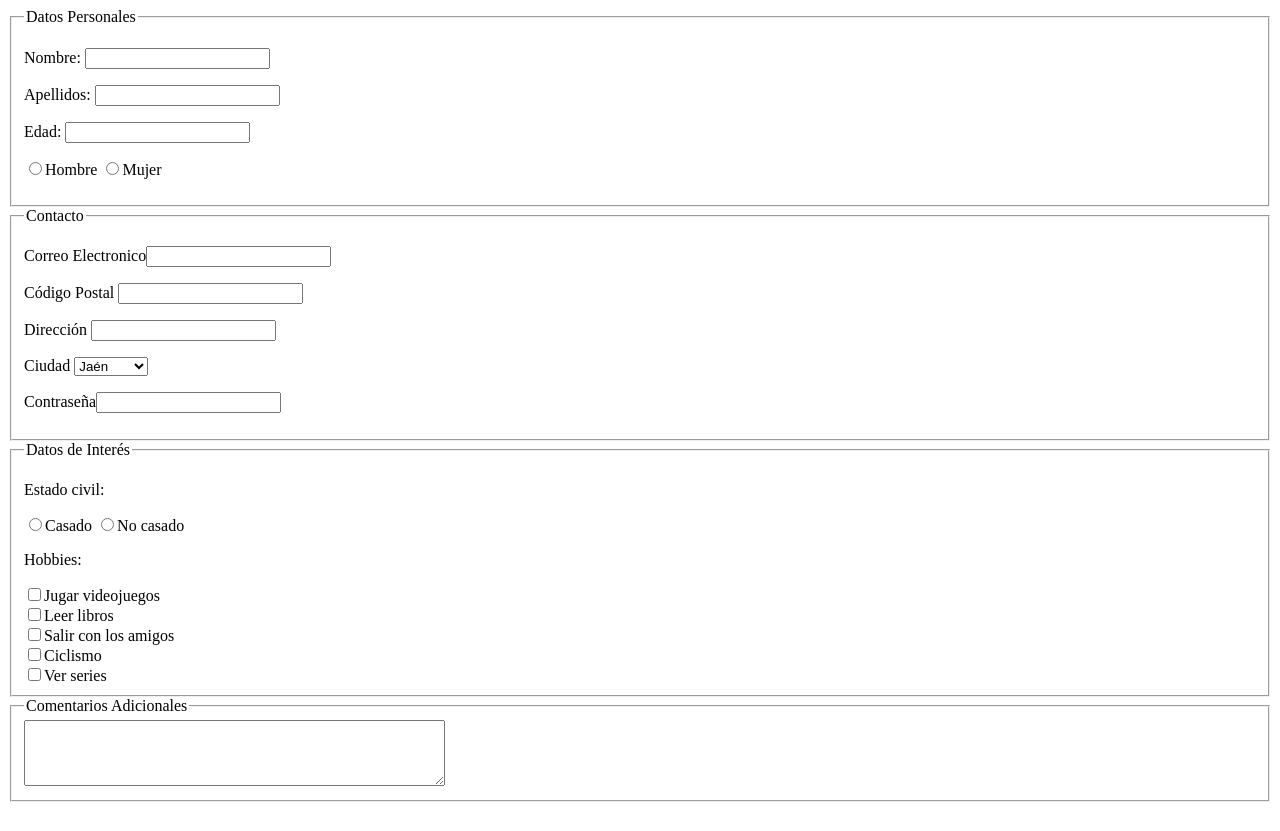
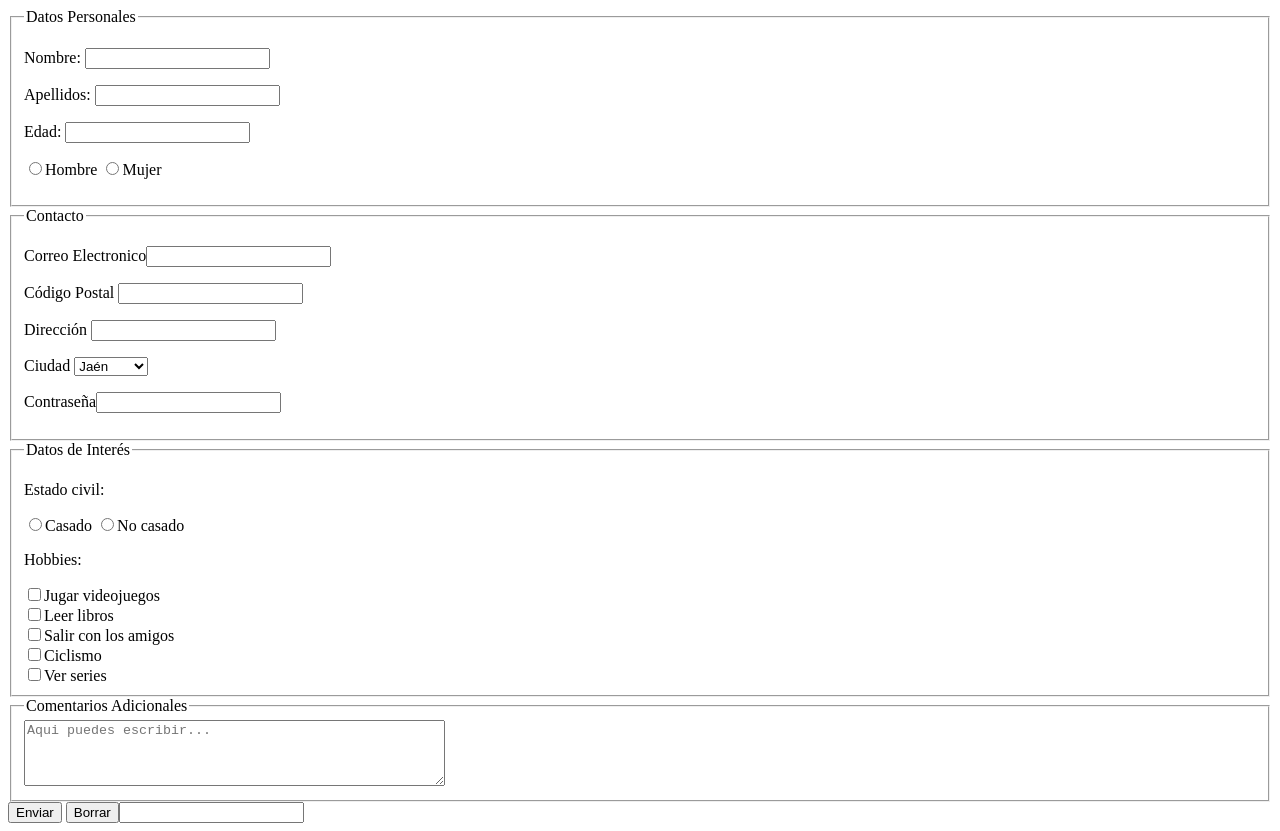
Before and after one commit to zetinia/1DAM_LMSGI_acg, a plain HTML site: page Tema 5/Trabajo horario y formulario de la pag web curriculum/Formulario.html in a window 1280 px wide. Before the commit the page ends 810 px from the top, so only its background shows below. Drawn offline with Linux system fonts and the light colour scheme.

Commit message:
Update Formulario.html

```diff
--- a/Tema 5/Trabajo horario y formulario de la pag web curriculum/Formulario.html
+++ b/Tema 5/Trabajo horario y formulario de la pag web curriculum/Formulario.html
@@ -51,8 +51,11 @@
     </fieldset>
     <fieldset>
         <legend>Comentarios Adicionales</legend>
-        <textarea rows="4" cols="50"></textarea>
+        <textarea rows="4" cols="50" placeholder="Aqui puedes escribir..."></textarea>
     </fieldset>
+
+<input type="submit" value="Enviar"></input>
+<input type="reset" value="Borrar"><input>
 
 </body>
 </html>
```
